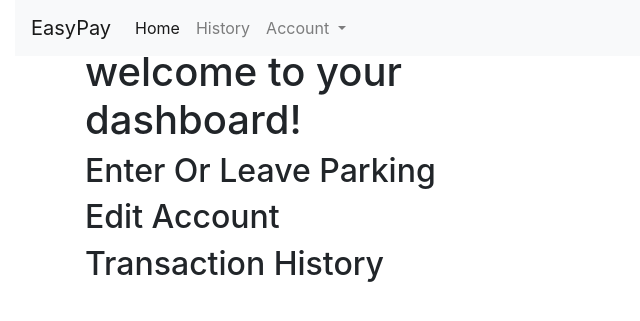
After one commit to PhilMele/M4Project, a Django app: page / in a window 1280 px wide. The commit adds this page. Shown: the top 321 px of the page, without its empty margins (0-640 px from the left). Run offline with Django 5.2, Linux system fonts and the light colour scheme.

Commit message:
Add navbar to base.html

```diff
--- a/M4Project/M4Project/urls.py
+++ b/M4Project/M4Project/urls.py
@@ -5,4 +5,5 @@ urlpatterns = [
     path('admin/', admin.site.urls),
     # Allauth package
     path('accounts/', include('allauth.urls')),
+    path('', include('user_management.urls')),
 ]
--- a/M4Project/templates/allauth/base.html
+++ b/M4Project/templates/allauth/base.html
@@ -8,33 +8,63 @@
         <meta http-equiv="X-UA-Compatible" content="ie=edge">
         <meta charset="utf-8">
         <meta name="viewport" content="width=device-width, initial-scale=1, shrink-to-fit=no">
-    {%enblock%}
+    {%endblock%}
 
     {%block extra_meta%}
-    {%enblock%}
+    {%endblock%}
 
     {%block corecss%}
         <!-- Bootstrap CSS -->
         <link rel="stylesheet" href="https://cdn.jsdelivr.net/npm/bootstrap@4.4.1/dist/css/bootstrap.min.css" integrity="sha384-Vkoo8x4CGsO3+Hhxv8T/Q5PaXtkKtu6ug5TOeNV6gBiFeWPGFN9MuhOf23Q9Ifjh" crossorigin="anonymous">
-    {%enblock%}
+    {%endblock%}
 
     {%block extra_css%}
-    {%enblock%}
+    {%endblock%}
 
     {% block corejs %}
         <!-- jQuery first, then Popper.js, then Bootstrap JS -->
         <script src="https://code.jquery.com/jquery-3.4.1.slim.min.js" integrity="sha384-J6qa4849blE2+poT4WnyKhv5vZF5SrPo0iEjwBvKU7imGFAV0wwj1yYfoRSJoZ+n" crossorigin="anonymous"></script>
         <script src="https://cdn.jsdelivr.net/npm/popper.js@1.16.0/dist/umd/popper.min.js" integrity="sha384-Q6E9RHvbIyZFJoft+2mJbHaEWldlvI9IOYy5n3zV9zzTtmI3UksdQRVvoxMfooAo" crossorigin="anonymous"></script>
         <script src="https://cdn.jsdelivr.net/npm/bootstrap@4.4.1/dist/js/bootstrap.min.js" integrity="sha384-wfSDF2E50Y2D1uUdj0O3uMBJnjuUD4Ih7YwaYd1iqfktj0Uod8GCExl3Og8ifwB6" crossorigin="anonymous"></script>
-    {%enblock%}
+    {%endblock%}
 
     {%block extra_js%}
-    {%enblock%}
+    {%endblock%}
 
     <title>EasyPay</title>
   </head>
   <body>
-    <header class="container-fluid fixed-top"></header>
+    <header class="container-fluid fixed-top">
+        <nav class="navbar navbar-expand-lg navbar-light bg-light">
+          <a class="navbar-brand" href="#">EasyPay</a>
+          <button class="navbar-toggler" type="button" data-toggle="collapse" data-target="#navbarNav" aria-controls="navbarNav" aria-expanded="false" aria-label="Toggle navigation">
+              <span class="navbar-toggler-icon"></span>
+          </button>
+          <div class="collapse navbar-collapse" id="navbarNav">
+              <ul class="navbar-nav">
+                <li class="nav-item active">
+                  <a class="nav-link" href="/">Home <span class="sr-only">(current)</span></a>
+                </li>
+                <li class="nav-item">
+                    <a class="nav-link" href="">History</a>
+                </li>
+                  <!-- Right-aligned dropdown menu -->
+                <ul class="navbar-nav">
+                  <li class="nav-item dropdown">
+                    <a class="nav-link dropdown-toggle" href="#" id="navbarDropdown" role="button" data-toggle="dropdown" aria-haspopup="true" aria-expanded="false">
+                        Account
+                    </a>
+                    <div class="dropdown-menu dropdown-menu-right" aria-labelledby="navbarDropdown">
+                      <a class="dropdown-item" href="">My Profile</a>
+                      <a class="dropdown-item" href="">Contact Us</a>
+                        <div class="dropdown-divider"></div>
+                        <a class="dropdown-item" href="">Logout</a>
+                    </div>
+                  </li>
+                </ul>
+          </div>
+      </nav>
+    </header>
 
     {%if messages%}
         <div class="message-container"></div>
--- /dev/null
+++ b/M4Project/user_management/templates/home/index.html
@@ -0,0 +1,30 @@
+{%extends 'base.html' %}
+{%load static %}
+
+{%block content%}
+<div class="container h-100">
+    <div class="row h-100">
+        <div class="col-7 col-md-6 my-auto">
+            <h1>Hi, {{request.user}}, welcome to your dashboard!</h1>
+
+        </div>
+    </div>
+    <div class="row h-100">
+        <div class="col-7 col-md-6 my-auto">
+            <h2>Enter Or Leave Parking</h2>
+
+        </div>
+    </div>
+    <div class="row h-100">
+        <div class="col-7 col-md-6 my-auto">
+            <h2>Edit Account</h2>
+        </div>
+    </div>
+    <div class="row h-100">
+        <div class="col-7 col-md-6 my-auto">
+            <h2>Transaction History</h2>
+        </div>
+    </div>
+</div>
+
+{%endblock%}
--- /dev/null
+++ b/M4Project/user_management/urls.py
@@ -0,0 +1,7 @@
+from django.contrib import admin
+from django.urls import path
+from . import views
+
+urlpatterns = [
+    path('', views.index, name='home')
+]
--- a/M4Project/user_management/views.py
+++ b/M4Project/user_management/views.py
@@ -1,3 +1,5 @@
-from django.shortcuts import render
+from django.shortcuts import render, redirect
 
 # Create your views here.
+def index(request):
+    return render(request, 'home/index.html')
```
Also changed, not shown: M4Project/M4Project/settings.py (+7 -1 lines).
